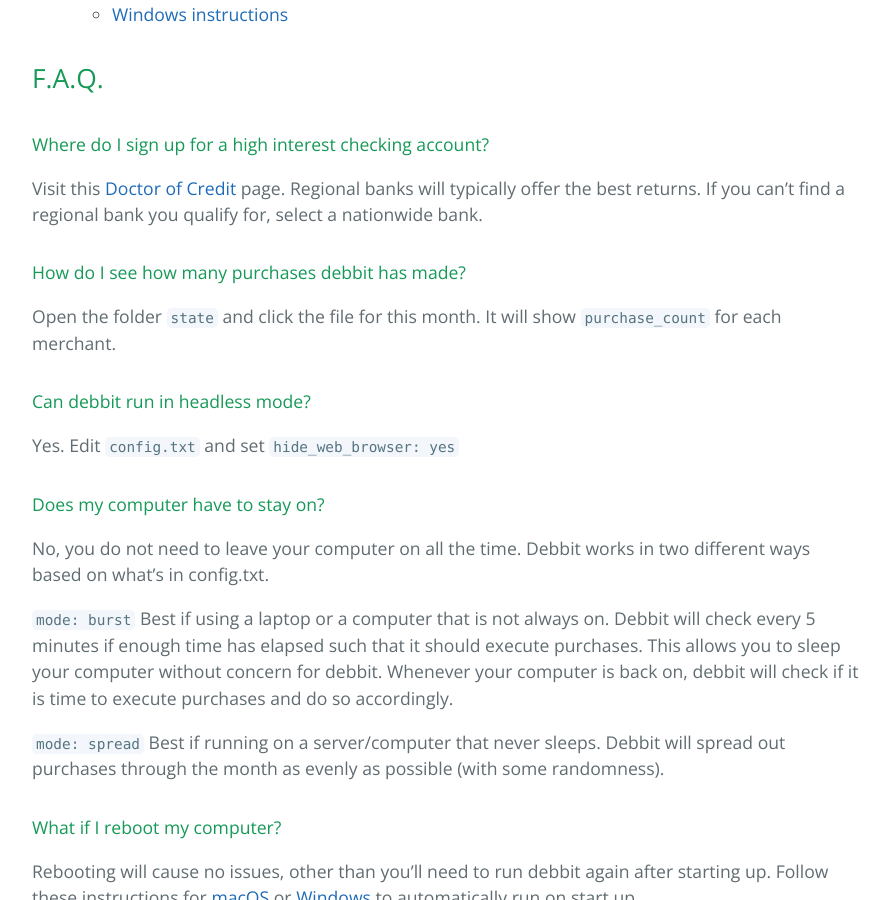
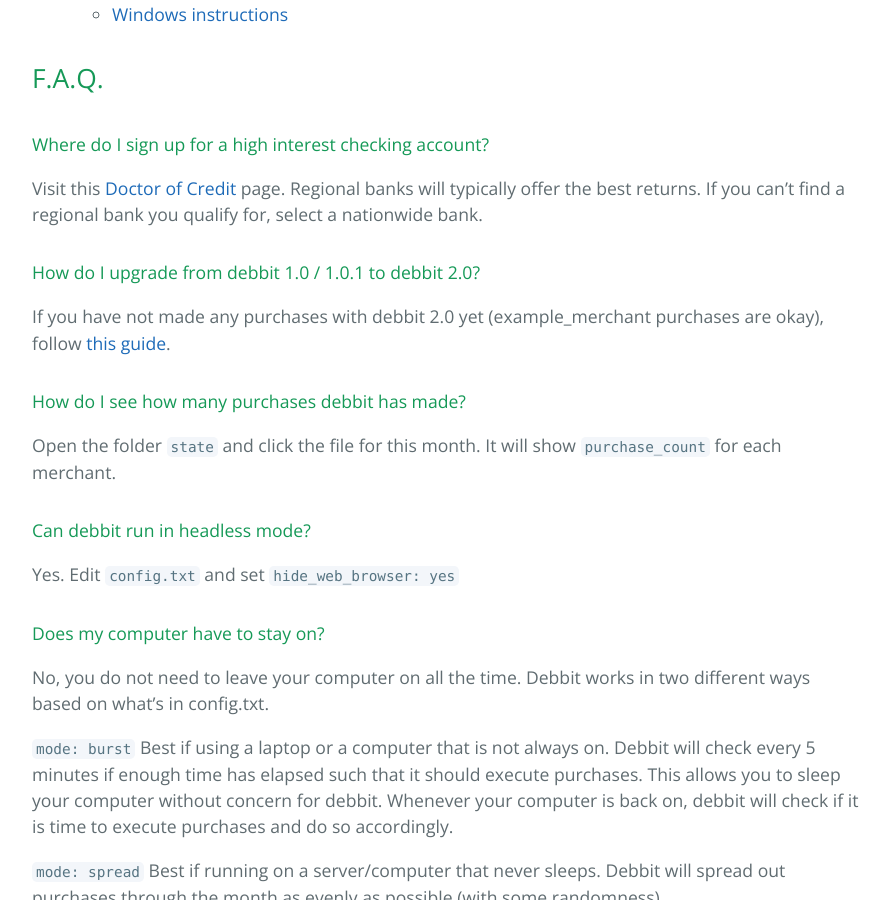
Before and after one commit to jakehilborn/debbit, a Jekyll site: the page built from docs/index.md, in a window 1280 px wide and 900 px high, scrolled down 843 px. Shown: the whole window, without its empty margins (192-1081 px from the left). Built offline with Jekyll 4.4.1, drawn with Linux system fonts in a browser that asks for light colours.

Commit message:
Docs in progress

```diff
--- a/docs/index.md
+++ b/docs/index.md
@@ -24,6 +24,9 @@ title: Instructions
 
 #### Where do I sign up for a high interest checking account?
 Visit this [Doctor of Credit](https://www.doctorofcredit.com/high-interest-savings-to-get/#Mega_High-Interest_Nationwide) page. Regional banks will typically offer the best returns. If you can't find a regional bank you qualify for, select a nationwide bank.
+
+#### How do I upgrade from debbit 1.0 / 1.0.1 to debbit 2.0?
+If you have not made any purchases with debbit 2.0 yet (example_merchant purchases are okay), follow [this guide](https://jakehilborn.github.io/debbit/v1-to-v2).
 
 #### How do I see how many purchases debbit has made?
 Open the folder `state` and click the file for this month. It will show `purchase_count` for each merchant.
```
